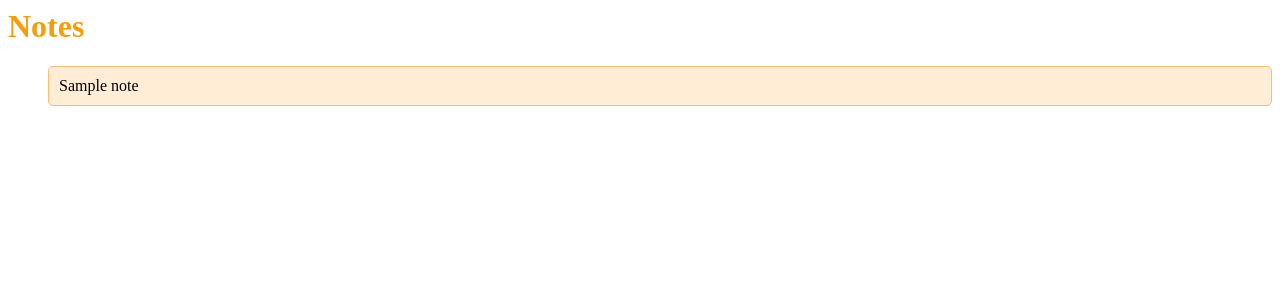
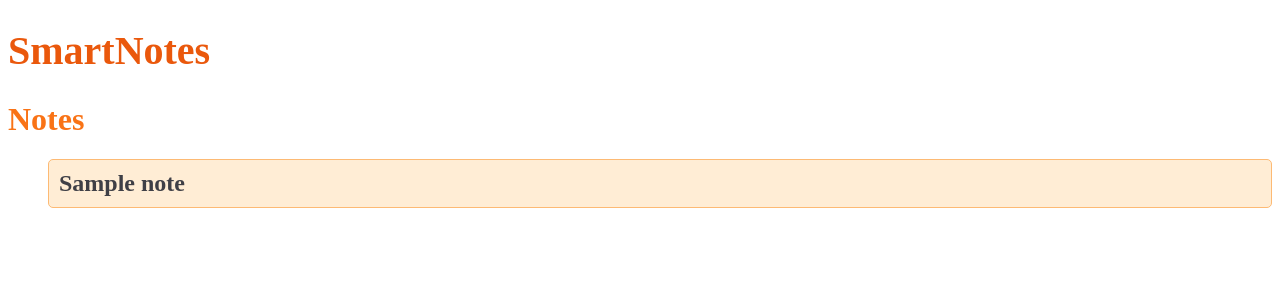
Before and after one commit to majortank/smartnotes, a Django app: page /smart/notes in a window 1280 px wide. Shown: the top 300 px of the page. Run offline with Django 5.2, Linux system fonts and the light colour scheme; tables that the repository leaves empty hold one stand-in row (values such as "Sample post").

Commit message:
Implement django template engine, create a base template and implement it.

```diff
--- a/notes/templates/notes/notes_list.html
+++ b/notes/templates/notes/notes_list.html
@@ -1,15 +1,10 @@
-{% load static %}
-<html>
-<head>
-    <title>Notes</title>
-    <link rel="stylesheet" type="text/css" href="{% static 'css/notes.css' %}">
-</head>
-<body>
-    <h1 class='notes-h1'>Notes</h1>
+{% extends "base.html" %}
+
+{% block content %}
+    <h1 class='notes-h2'>Notes</h1>
     <ul>
         {% for note in notes %}
-            <li class='note-li'>{{ note.title }}</li>
+            <li class='note-li note-li-title'>{{ note.title }}</li>
         {% endfor %}
     </ul>
-</body>
-</html>
+{% endblock %}
--- /dev/null
+++ b/static/css/base.css
@@ -0,0 +1,5 @@
+
+.base-h1 {
+    color: #ea580c;
+    font-size: 2.5em;
+}
--- a/static/css/notes.css
+++ b/static/css/notes.css
@@ -7,6 +7,41 @@
     background-color: #ffedd5;
 }
 
-.notes-h1 {
-    color: #f59e0b;
+.note-li-title {
+    color: #3f3f46;
+    font-size: 1.5em;
+    font-weight: bold;
 }
+
+.note-li:hover {
+    background-color: #ffddaa;
+}
+
+.notes-card {
+    margin: 10px 0;
+    padding: 10px;
+    border: 1px solid #fdba74;
+    border-radius: 5px;
+    background-color: #ffedd5;
+}
+
+.notes-card-title {
+    color: #27272a;
+    font-size: 1.5em;
+    font-weight: bold;
+}
+
+.notes-card-content {
+    color: #3f3f46;
+    font-size: 1.2em;
+}
+
+.notes-card:hover {
+    background-color: #ffddaa;
+}
+
+
+
+.notes-h2 {
+    color: #f97316;
+}
--- /dev/null
+++ b/static/templates/base.html
@@ -0,0 +1,19 @@
+<!DOCTYPE html>
+{% load static %}
+<html>
+<head>
+    <meta charset="UTF-8">
+    <title>SmartNotes</title>
+    <link rel="stylesheet" href="{% static 'css/base.css' %}">
+    <link rel="stylesheet" href="{% static 'css/notes.css' %}">
+</head>
+<body>
+    <header>
+        <h1 class='base-h1'>SmartNotes</h1>
+    </header>
+    <main>
+        {% block content %}
+        {% endblock %}
+    </main>
+</body>
+</html>
```
Also changed, not shown: notes/templates/notes/notes_detail.html (+9 -9 lines).
